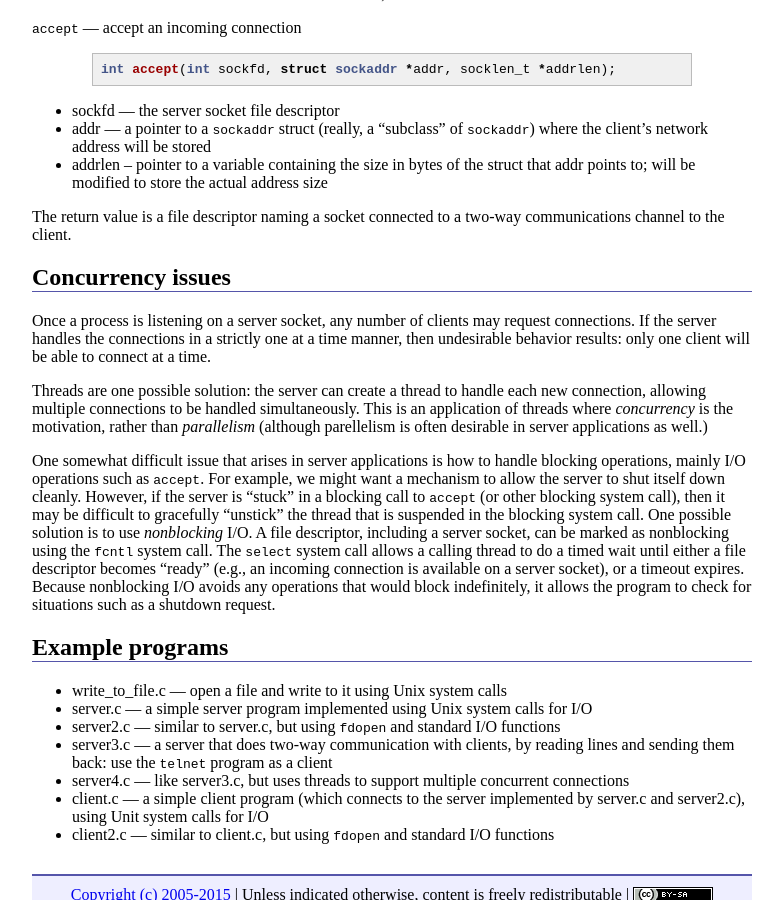
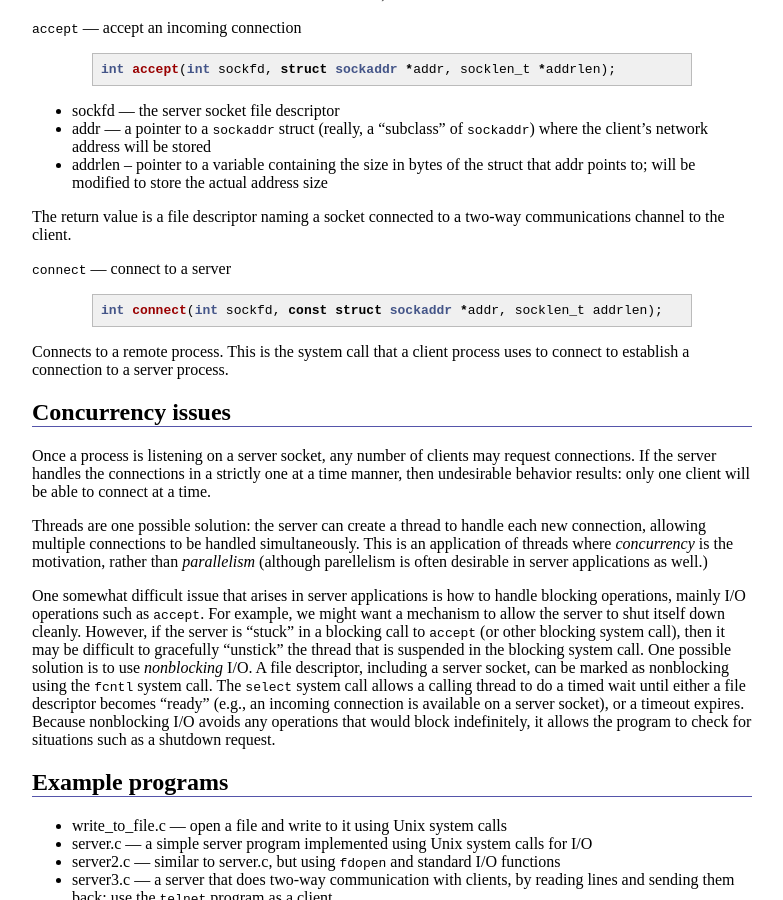
Before and after one commit to ycpcs/cs365-spring2015, a Jekyll site: the page built from lectures/lecture15.md, in a window 1280 px wide and 900 px high, scrolled down 2257 px. Shown: the whole window, without its empty margins (248-1031 px from the left). Built offline with Jekyll 4.4.1, drawn with Linux system fonts in a browser that asks for light colours; Markdown is read by kramdown in place of the engine named in the settings.

Commit message:
describe the connect system call

```diff
--- a/lectures/lecture15.md
+++ b/lectures/lecture15.md
@@ -131,6 +131,14 @@ int accept(int sockfd, struct sockaddr *addr, socklen_t *addrlen);
 
 The return value is a file descriptor naming a socket connected to a two-way communications channel to the client.
 
+`connect` &mdash; connect to a server
+
+{% highlight cpp %}
+int connect(int sockfd, const struct sockaddr *addr, socklen_t addrlen);
+{% endhighlight %}
+
+Connects to a remote process.  This is the system call that a client process uses to connect to establish a connection to a server process.
+
 ## Concurrency issues
 
 Once a process is listening on a server socket, any number of clients may request connections.  If the server handles the connections in a strictly one at a time manner, then undesirable behavior results: only one client will be able to connect at a time.
```
